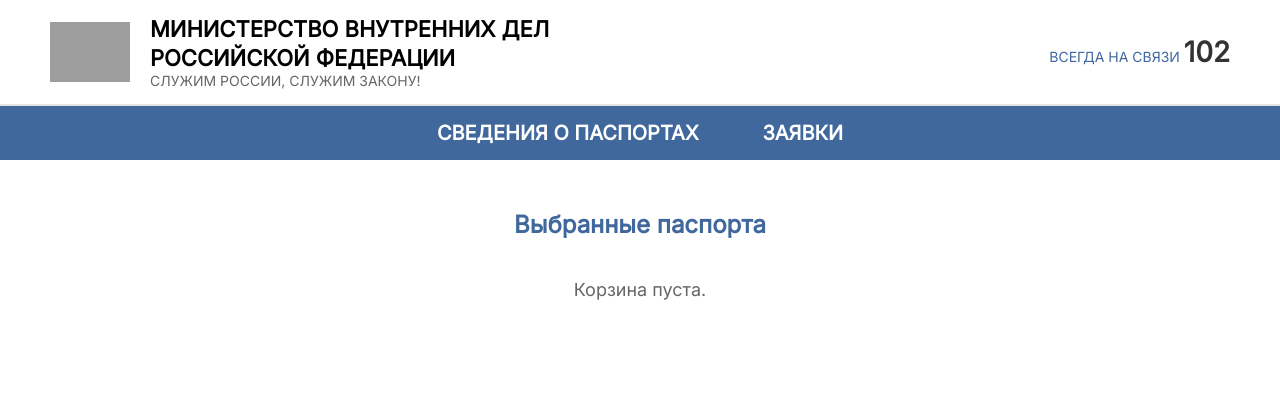
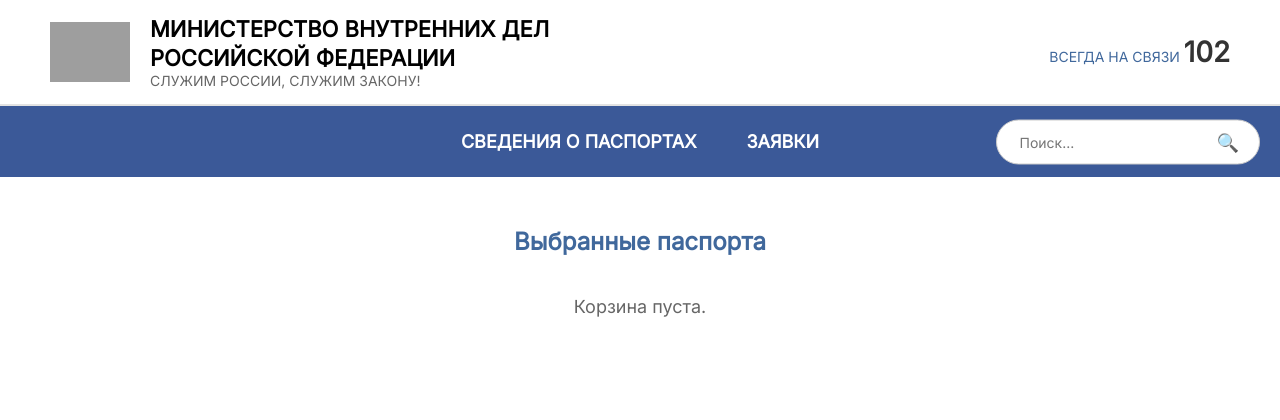
Before and after one commit to ascherbakov2004/BMSTU_DIA, a Django app: page /cart/ in a window 1280 px wide. Shown: the top 420 px of the page. Run offline with Django 4.2, Linux system fonts and the light colour scheme.

Commit message:
Добавлена строка поиска

```diff
--- a/passports/static/css/styles.css
+++ b/passports/static/css/styles.css
@@ -59,18 +59,31 @@ body {
 
 /* Меню */
 .menu {
-    background: rgba(64,104,156,1);
-    padding: 15px;
-    text-align: center;
+    background: #3B5998;
+    padding: 25px;
+    display: flex;
+    justify-content: center; /* Центрируем пункты меню */
+    align-items: center;
+    position: relative;
+}
+
+/* Контейнер для пунктов меню */
+.menu-center {
+    display: flex;
+    gap: 50px;
 }
 
 .menu-item {
     color: white;
-    font-size: 20px;
+    font-size: 18px;
     font-weight: bold;
-    margin: 0 30px;
     text-decoration: none;
 }
+
+.menu-item:hover {
+    text-decoration: underline;
+}
+
 
 /* Контейнер контента */
 .content {
@@ -647,3 +660,46 @@ body {
 .news-list li a:hover {
     text-decoration: underline;
 }
+
+.search-container {
+    position: absolute;
+    right: 20px;
+    top: 50%;
+    transform: translateY(-50%);
+}
+
+.search-form {
+    display: flex;
+    align-items: center;
+    background: white;
+    border-radius: 25px;
+    padding: 5px 15px;
+    border: 1px solid #ccc;
+    transition: 0.3s;
+}
+
+.search-form:hover {
+    border-color: #1b3b71;
+}
+
+.search-form input {
+    border: none;
+    outline: none;
+    padding: 8px;
+    font-size: 14px;
+    width: 200px;
+    border-radius: 25px;
+}
+
+.search-form button {
+    background: none;
+    border: none;
+    cursor: pointer;
+    font-size: 18px;
+    padding: 5px;
+    transition: 0.2s;
+}
+
+.search-form button:hover {
+    transform: scale(1.1);
+}
--- a/passports/templates/base.html
+++ b/passports/templates/base.html
@@ -20,10 +20,20 @@
                 <span class="contact-number">102</span>
             </div>
         </div>
-        <nav class="menu">
-            <a href="{% url 'passport_list' %}" class="menu-item">СВЕДЕНИЯ О ПАСПОРТАХ</a>
-            <a href="{% url 'applications_list' %}" class="menu-item">ЗАЯВКИ</a>
-        </nav>
+<nav class="menu">
+    <div class="menu-center">
+        <a href="{% url 'passport_list' %}" class="menu-item">СВЕДЕНИЯ О ПАСПОРТАХ</a>
+        <a href="{% url 'applications_list' %}" class="menu-item">ЗАЯВКИ</a>
+    </div>
+
+    <!-- Форма поиска справа -->
+<div class="search-container">
+        <form action="{% url 'search_results' %}" method="GET" class="search-form">
+            <input type="text" name="q" placeholder="Поиск..." required>
+            <button type="submit">🔍</button>
+        </form>
+    </div>
+</nav>
     </header>
 
     <div class="content">
--- a/passports/urls.py
+++ b/passports/urls.py
@@ -1,5 +1,5 @@
 from django.urls import path
-from .views import passport_list, passport_detail, create_application, add_to_cart, cart_view, remove_from_cart, applications_list, confirm_crossing, cancel_application
+from .views import passport_list, passport_detail, create_application, add_to_cart, cart_view, remove_from_cart, applications_list, confirm_crossing, cancel_application,search_results
 
 urlpatterns = [
     path('', passport_list, name='passport_list'),
@@ -11,4 +11,5 @@ urlpatterns = [
     path('applications/', applications_list, name='applications_list'),
     path("applications/confirm/<int:application_id>/", confirm_crossing, name="confirm_crossing"),
     path("applications/cancel/<int:application_id>/", cancel_application, name="cancel_application"),
+    path('search/', search_results, name='search_results'),
 ]
--- a/passports/views.py
+++ b/passports/views.py
@@ -2,6 +2,8 @@ from django.shortcuts import render, redirect, get_object_or_404
 from .forms import BorderCrossingForm
 from .models import BorderCrossingApplication, Passport, News
 from django.contrib import messages
+from django.db.models import Q
+from django.db.models.functions import Lower
 
 def passport_list(request):
     passports = Passport.objects.all()
@@ -95,3 +97,19 @@ def home(request):
     news_list = News.objects.all().order_by('-id')  # Последние новости сверху
     print(news_list)  # Выведет список новостей в консоли
     return render(request, "base.html", {"news_list": news_list})
+
+def search_results(request):
+    query = request.GET.get("q", "").strip()
+
+    if query:
+        results = Passport.objects.filter(
+            Q(full_name__icontains=query) |  # Поиск по ФИО
+            Q(passport_number__icontains=query) |  # Поиск по номеру паспорта
+            Q(country__icontains=query) |  # Поиск по стране
+            Q(issuing_authority__icontains=query)  # Поиск по органу выдачи
+        )
+    else:
+        # Если запрос пустой, показываем все заявки
+        results = BorderCrossingApplication.objects.all()
+
+    return render(request, "search_results.html", {"query": query, "results": results})
```
Also changed, not shown: passports/templates/search_results.html (added, +27 -0 lines), db.sqlite3, enhanced_image.jpeg (deleted), images.jpeg (deleted), v6_37.png (deleted).
